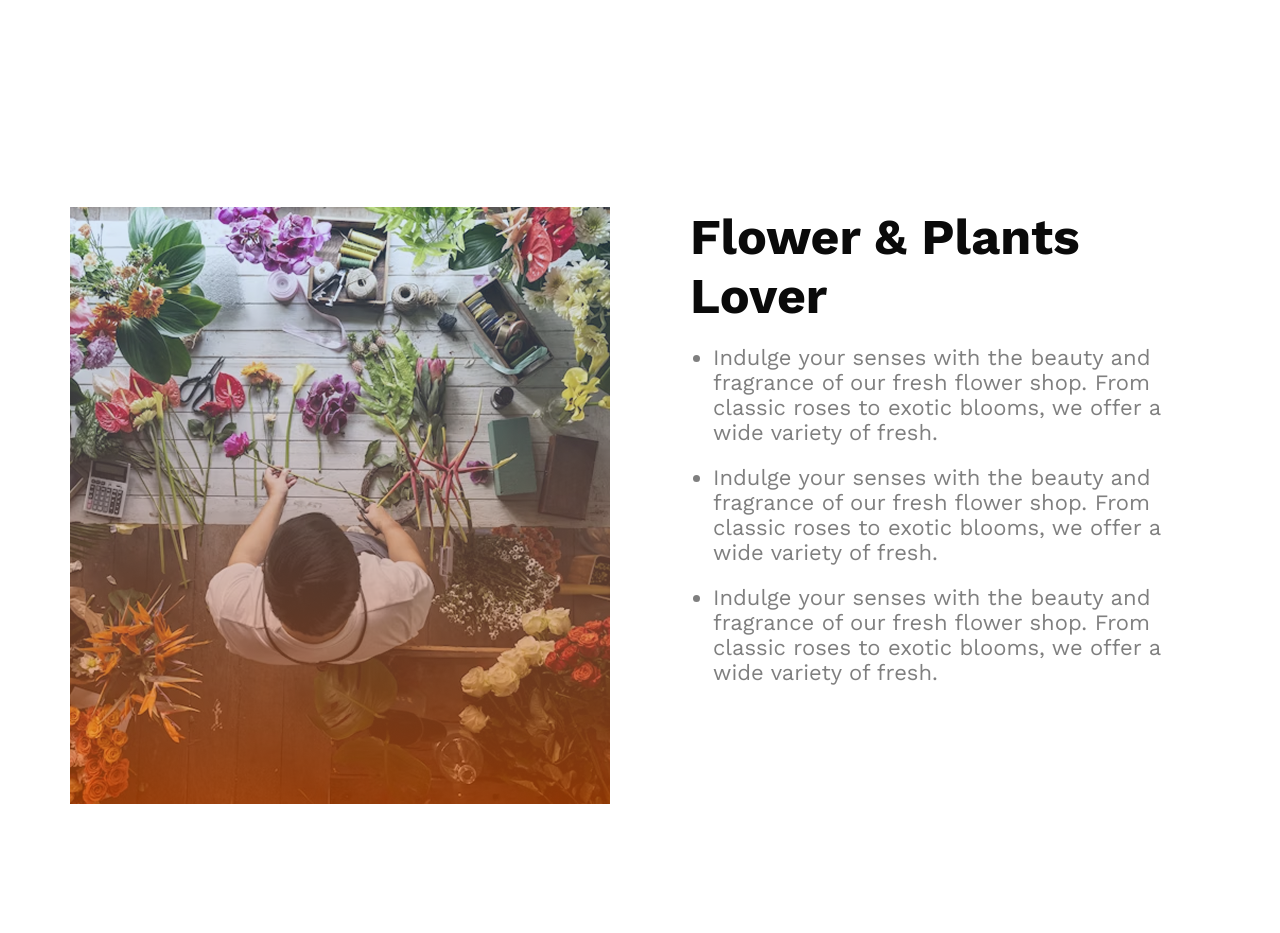
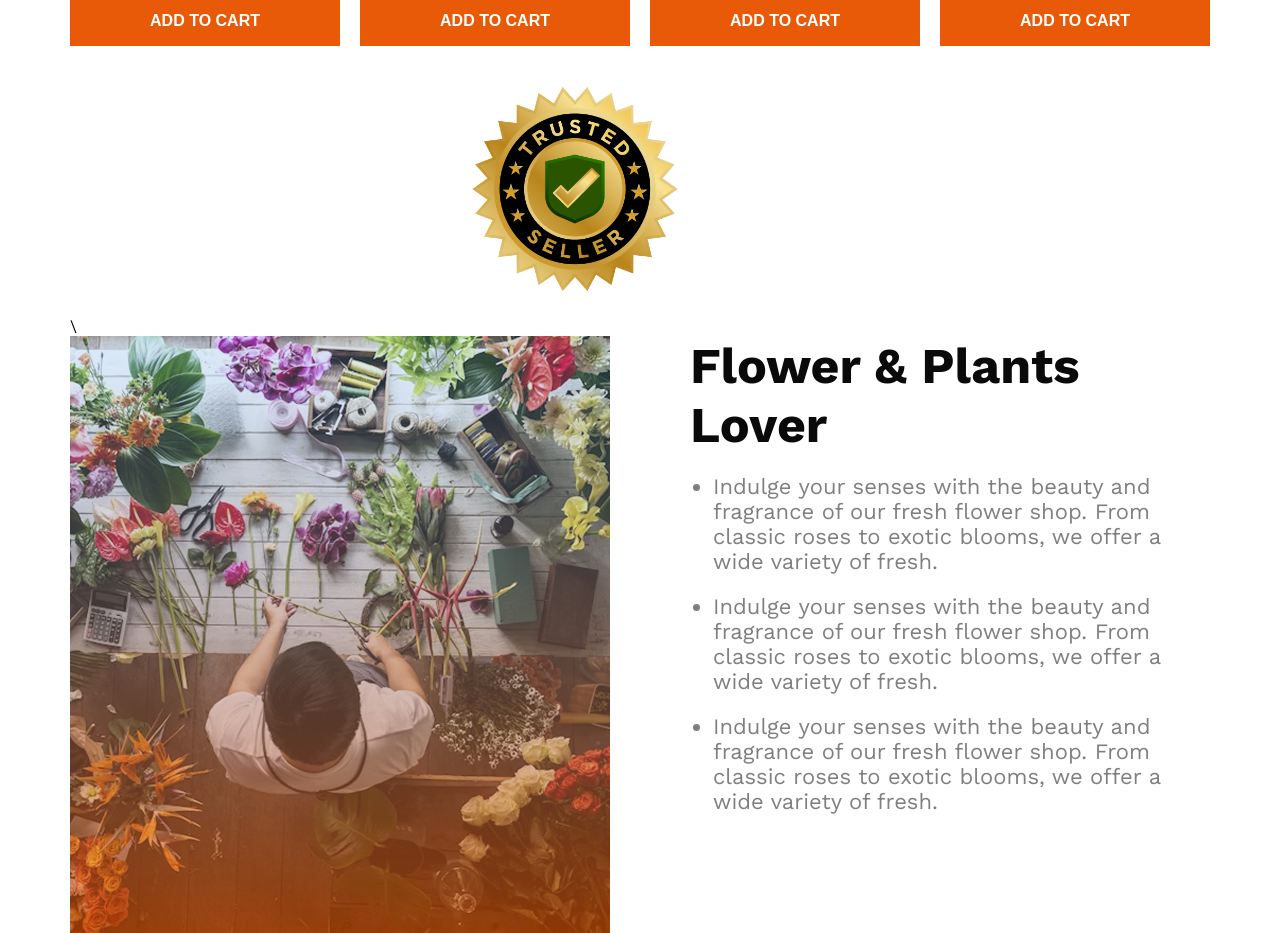
Before and after one commit to alhasibriad/Flower-style-ph-project, a plain HTML site: page index.html in a window 1280 px wide. Shown: the part 1759-2692 px from the top of the page. Drawn offline with nearby package versions, Linux system fonts and the light colour scheme.

Commit message:
added a modification

```diff
--- a/flower style.css
+++ b/flower style.css
@@ -96,6 +96,7 @@ margin-left: 140px;
   display: flex;
   flex-wrap: wrap;
   gap: 20px;
+  margin-top:49px ;
 }
 .card-price {
   color:rgba(17, 17, 17, 1) ;
@@ -111,9 +112,15 @@ margin-left: 140px;
 text-align: center;
 }
 /* Plants Lover Section  */
+.exta-matha-betha{
+  width: 286px;
+  height: 286px;
+ margin-left: 350px;
+
+}
 .plants-lover{
   display: flex;
-  margin-top: 210px;
+  /* margin-top: 210px; */
   justify-content: space-between;
 }
 .Plants-Lover-Section-tittle{
@@ -136,6 +143,9 @@ text-align: center;
   margin-top: 20px
 }
 /* Challenge */
+
+
+
 .Challenge-titlle{
 font-size:50px ;
 font-weight:bold;
@@ -331,7 +341,7 @@ border: none;
   }
 
   .nav-link{
-  width: 149px;
+  width: 19px;
 
   }
     .bennar{
@@ -440,6 +450,9 @@ display: grid;
 }
 
  /* .Challenge */
+ .exta-matha-betha{
+  display: none;
+ }
  .Challenge-titlle{
    font-size: 24px;
   font-weight: bold;
--- a/index.html
+++ b/index.html
@@ -132,9 +132,13 @@
 </div>
 
 </section>
-<section class="Plants-Lover-Section">
+<section class="Plants-Lover-Section">\
+
+    <img  class="exta-matha-betha" src="assets/trusted-badge.png" alt="">
     <div class="plants-lover">
+
         <img class="Plants-Lover-Section-image" src="assets/flower-store.png" alt="">
+
         <div>
        <h1 class="Plants-Lover-Section-tittle">Flower & Plants Lover</h1>
       <ul class="Plants-Lover-Section-details">
```
